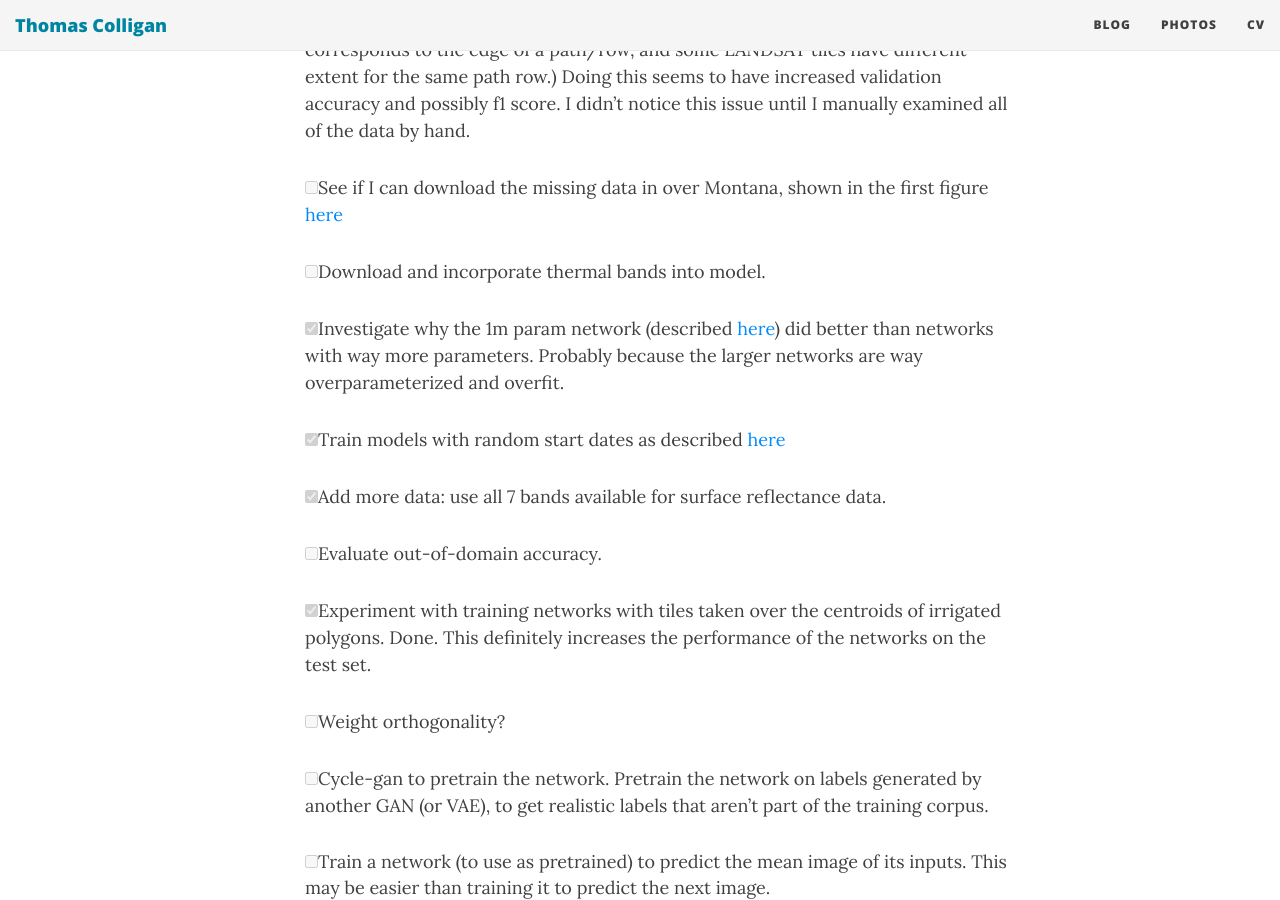
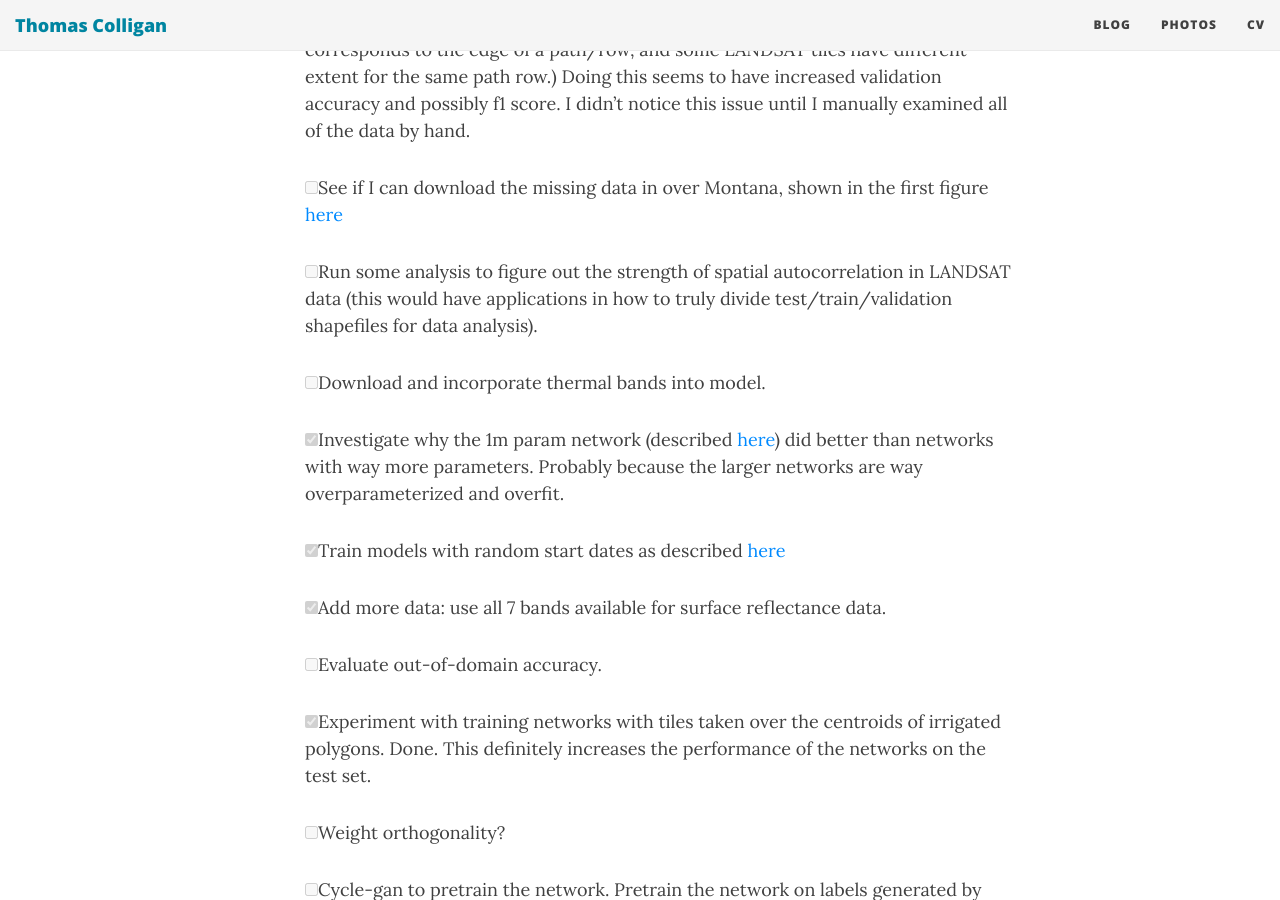
Before and after one commit to colligant/colligant.github.io, a Jekyll site: the page built from _posts/2020-04-01-2020-04-01-next-steps.md, in a window 1280 px wide and 900 px high, scrolled down 400 px. Built offline with Jekyll 4.4.1, drawn with Linux system fonts in a browser that asks for light colours; nearby versions of some CDN libraries.

Commit message:
Update TODO

```diff
--- a/_posts/2020-04-01-2020-04-01-next-steps.md
+++ b/_posts/2020-04-01-2020-04-01-next-steps.md
@@ -13,6 +13,9 @@ Wed Apr 1 09:20:46 MDT 2020
 
 - [ ] See if I can download the missing data in over Montana, shown in the first figure [here]({%
   post_url 2020-03-31-2020-03-31-data-description %})
+
+- [ ] Run some analysis to figure out the strength of spatial autocorrelation in LANDSAT data (this
+  would have applications in how to truly divide test/train/validation shapefiles for data analysis).
 
 - [ ] Download and incorporate thermal bands into model.
 
```
